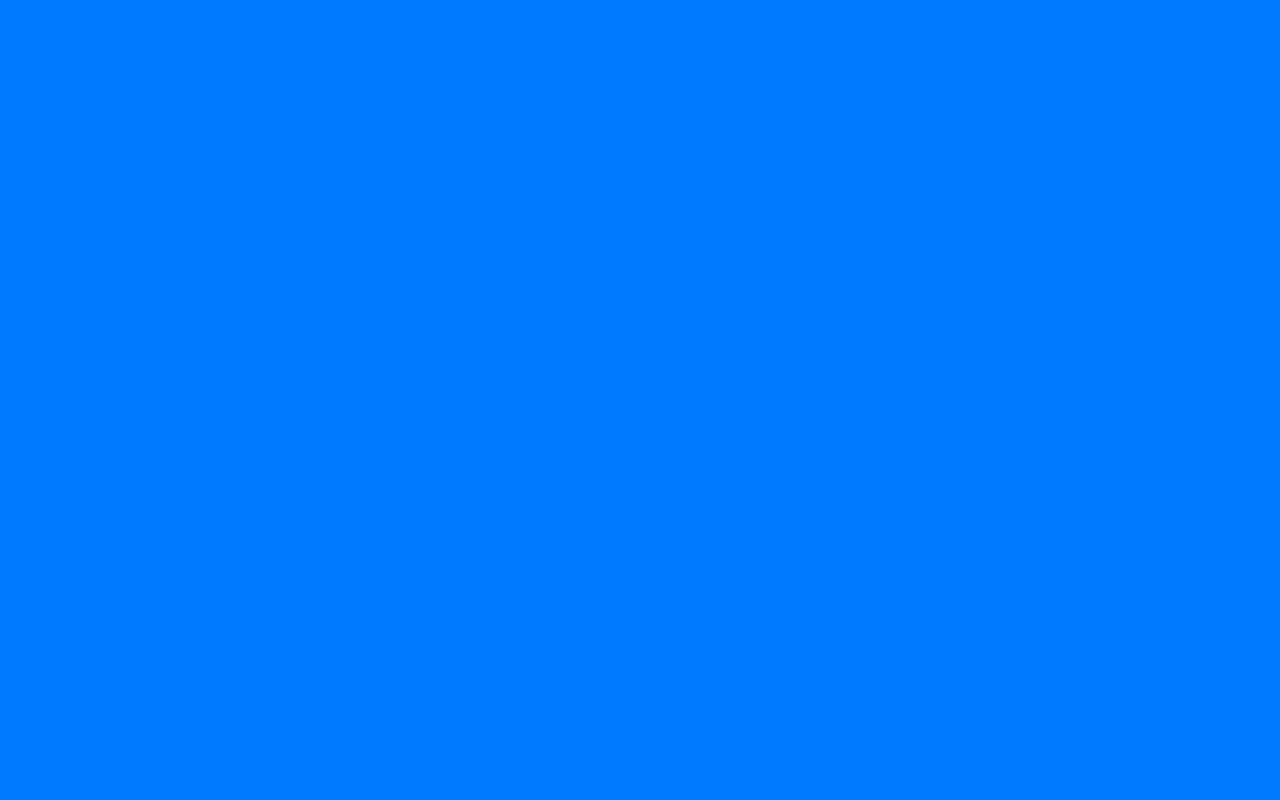
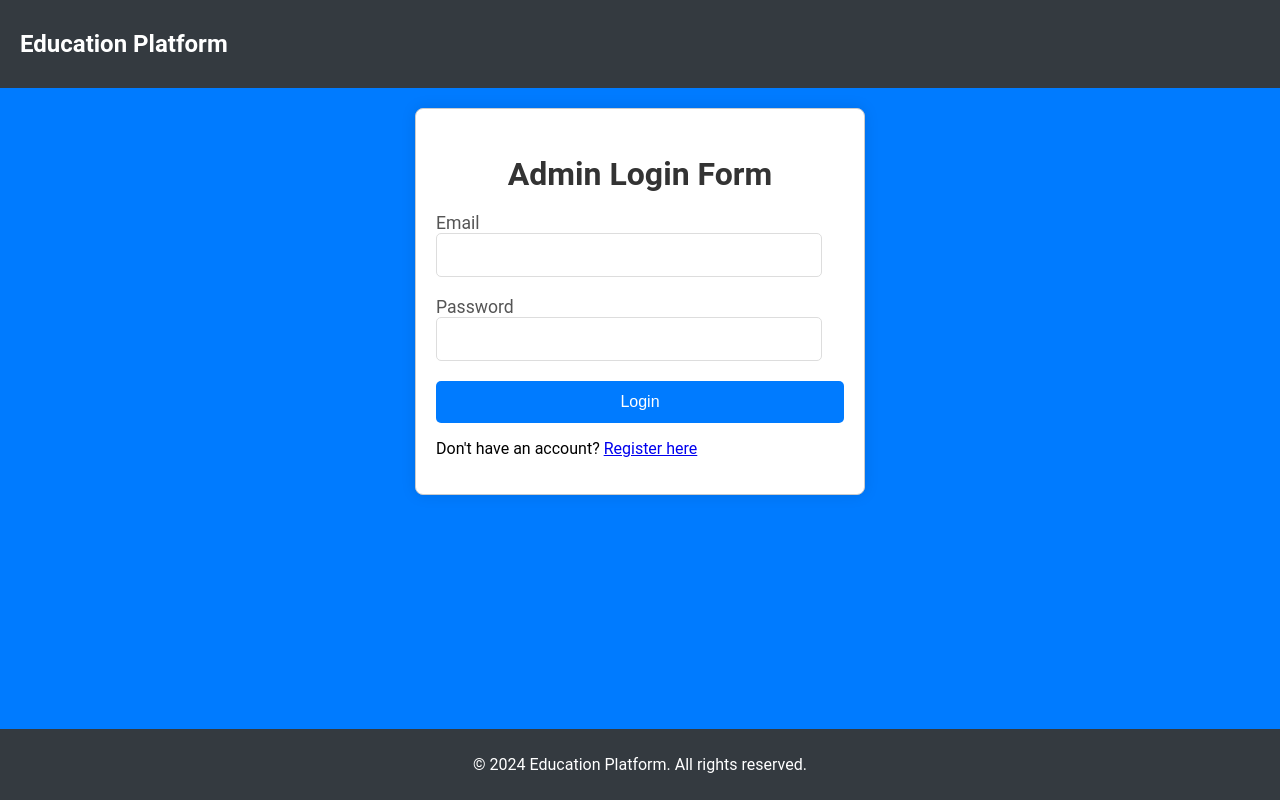
Before and after one commit to majojukrishna03/Education_Platform_Frontend, a React (Create React App) app in the folder frontend/: page /admin/login in a window 1280 px wide. Before the commit this address had no page. Built offline with nearby package versions, Linux system fonts and the light colour scheme.

Commit message:
Added Admin login page and routing

```diff
--- a/frontend/src/App.js
+++ b/frontend/src/App.js
@@ -8,6 +8,7 @@ import Login from './components/Login';
 import Dashboard from './components/Dashboard';
 import AdminHome from './components/AdminHomepage';
 import AdminRegister from './components/AdminRegister';
+import AdminLogin from './components/AdminLogin';
 
 const App = () => {
   return (
@@ -20,6 +21,7 @@ const App = () => {
         <Route path="/dashboard" element={<Dashboard />} />
         <Route path="/admin/home" element={<AdminHome />} />
         <Route path="/admin/register" element={<AdminRegister />} />
+        <Route path="/admin/login" element={<AdminLogin />} />
         {/* Add an admin route if needed */}
       </Routes>
     </Router>
--- /dev/null
+++ b/frontend/src/components/AdminLogin.js
@@ -0,0 +1,62 @@
+// src/components/AdminLogin.js
+import React, { useState } from 'react';
+import { Link, useNavigate } from 'react-router-dom';
+import Layout from './Layout';
+
+const AdminLogin = () => {
+  const [email, setEmail] = useState('');
+  const [password, setPassword] = useState('');
+  const navigate = useNavigate();
+
+  const handleSubmit = async (e) => {
+    e.preventDefault();
+
+    const formData = { email, password };
+
+    try {
+      const response = await fetch('http://localhost:5000/api/admin/login', {
+        method: 'POST',
+        headers: { 'Content-Type': 'application/json' },
+        body: JSON.stringify(formData),
+      });
+
+      if (response.ok) {
+        const data = await response.json();
+        localStorage.setItem('token', data.token);
+        alert('Admin login successful!');
+        navigate('/admin/dashboard');
+      } else {
+        alert('Login failed. Please check your credentials.');
+      }
+    } catch (error) {
+      console.error('Error logging in:', error);
+      alert('Login failed. Please try again later.');
+    }
+  };
+
+  return (
+    <Layout>
+      <div className="registration-container">
+        <div className="registration-card">
+          <h2>Admin Login Form</h2>
+          <form className="registration-form" onSubmit={handleSubmit}>
+            <div className="form-group">
+              <label htmlFor="email">Email</label>
+              <input type="email" id="email" value={email} onChange={(e) => setEmail(e.target.value)} required />
+            </div>
+            <div className="form-group">
+              <label htmlFor="password">Password</label>
+              <input type="password" id="password" value={password} onChange={(e) => setPassword(e.target.value)} required />
+            </div>
+            <button type="submit">Login</button>
+          </form>
+          <p className="login-helper-text">
+            Don't have an account? <Link to="/admin/register">Register here</Link>
+          </p>
+        </div>
+      </div>
+    </Layout>
+  );
+};
+
+export default AdminLogin;
```
